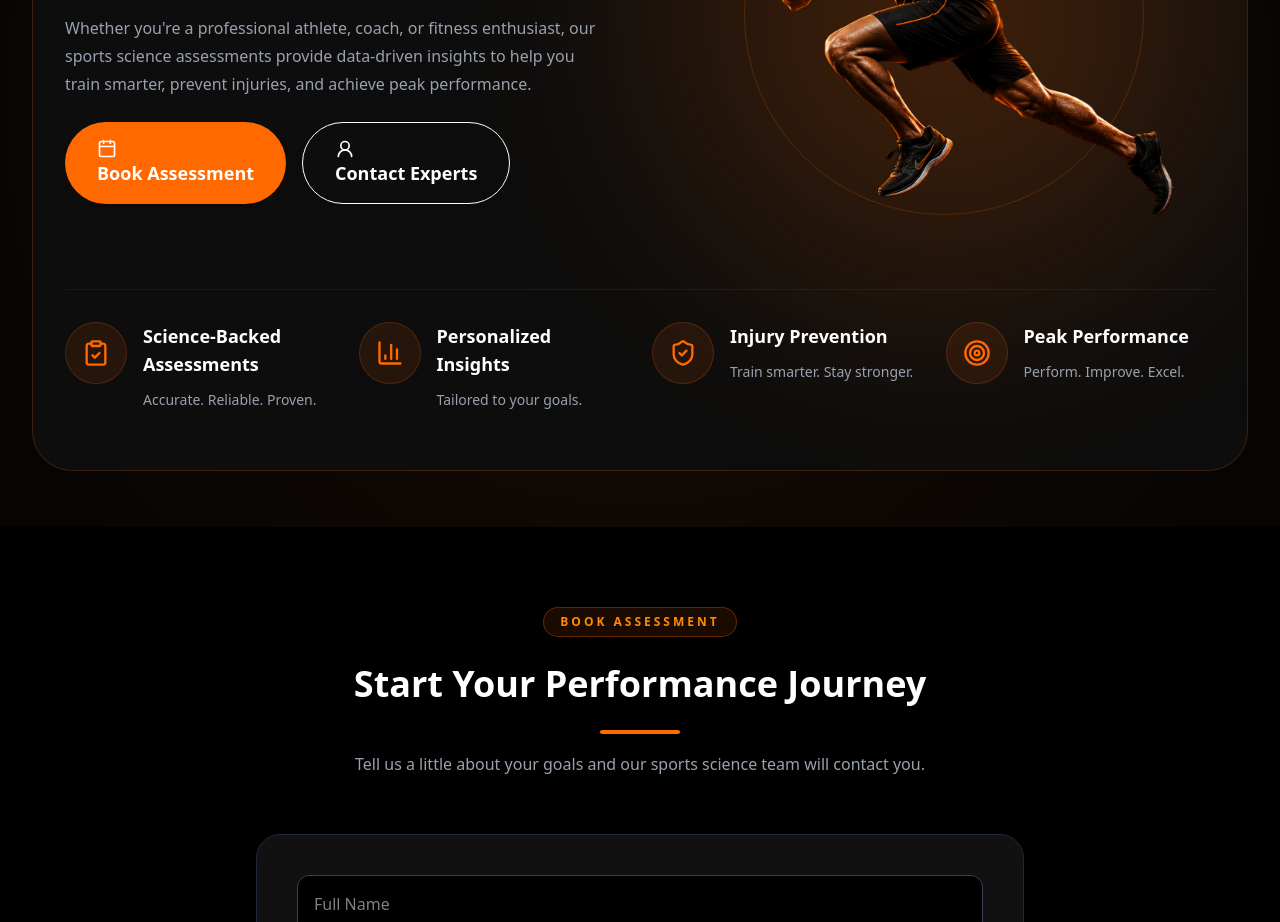
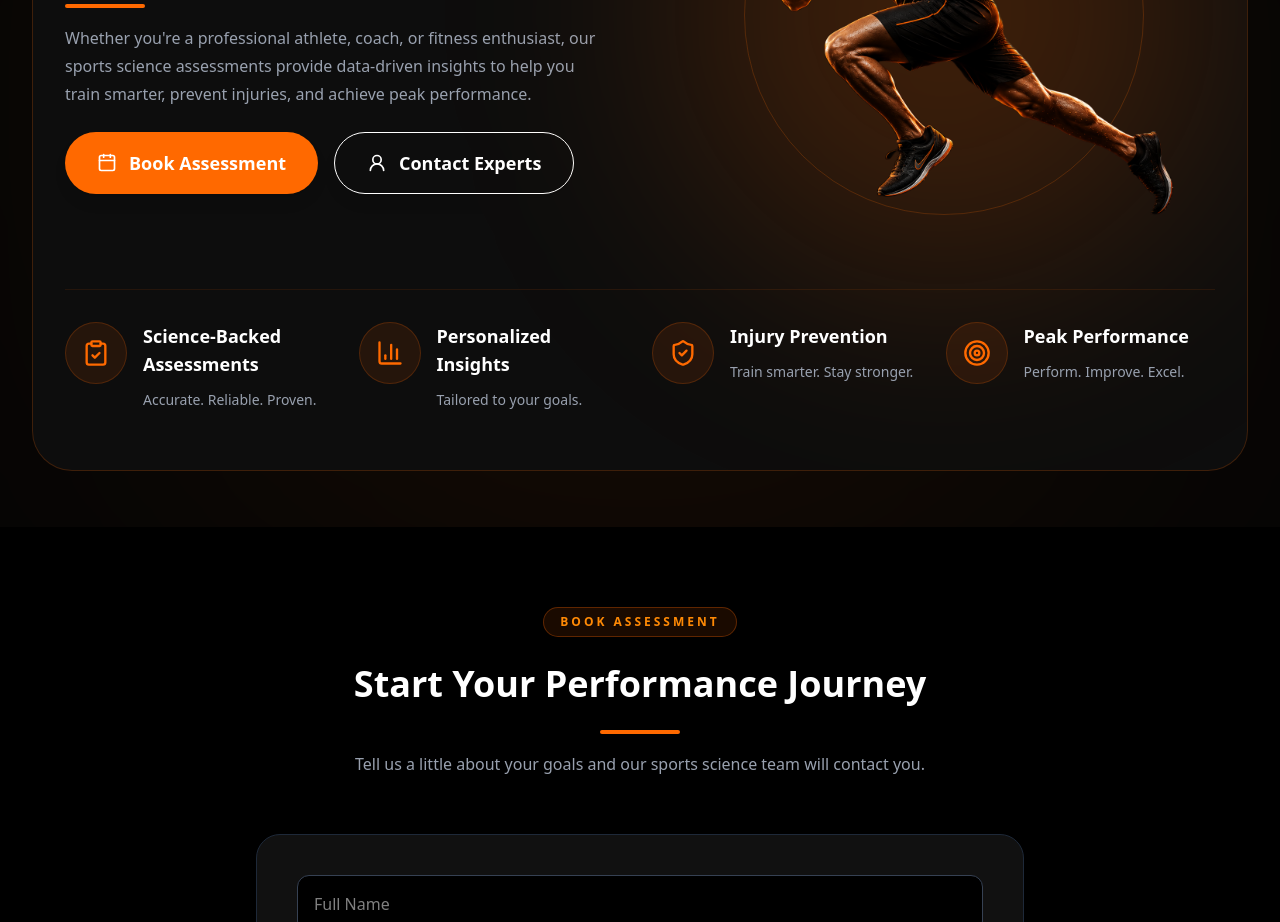
Before and after one commit to jayadevdotgit/sports-science-india-v2, a Next.js app: page / in a window 1280 px wide. Shown: the part 6260-7182 px from the top of the page. Built offline with nearby package versions, Linux system fonts and the light colour scheme.

Commit message:
update website

```diff
--- a/components/cta/CTASection.tsx
+++ b/components/cta/CTASection.tsx
@@ -83,12 +83,12 @@ export default function CTASection() {
     </p>
 
     {/* Buttons */}
-    <div className="mt-6 flex flex-wrap gap-4">
+    <div className="mt-6 flex flex-row gap-4">
 
       <Button
         variant="primary"
         size="lg"
-        className="gap-3"
+        className="inline-flex items-center gap-3"
       >
         <Calendar size={20} />
         Book Assessment
@@ -97,7 +97,7 @@ export default function CTASection() {
       <Button
         variant="outline"
         size="lg"
-        className="gap-3"
+        className="inline-flex items-center gap-3"
       >
         <UserRound size={20} />
         Contact Experts
```
